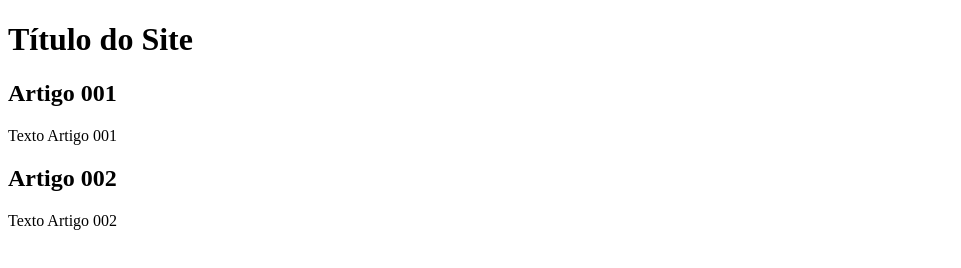
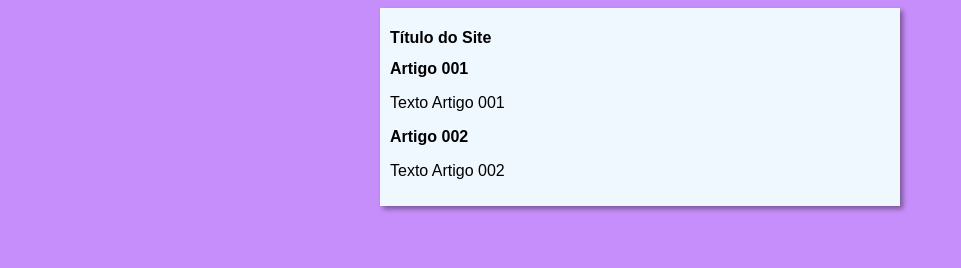
Before and after one commit to yurimiyamura/Projeto-site, a plain HTML site: page index.html in a window 1280 px wide. Shown: the whole page, without its empty margins (0-961 px from the left). Drawn offline with Linux system fonts and the light colour scheme.

Commit message:
start design

```diff
--- /dev/null
+++ b/estilos/style.css
@@ -0,0 +1,16 @@
+* {
+    font-family: Arial, Helvetica, sans-serif;
+    font-size: 16px;
+}
+
+body {
+    background-color: rgb(198, 142, 250);
+}
+
+main {
+    background-color: aliceblue;
+    width: 500px;
+    margin: auto;
+    padding: 10px;
+    box-shadow: 3px 3px 5px rgba(0, 0, 0, 0.4);
+}
--- a/index.html
+++ b/index.html
@@ -4,6 +4,7 @@
     <title>Título do site</title>
     <meta charset="utf-8">
     <meta name="viewport" content="width=device-width, initial-scale=1.0">
+    <link rel="stylesheet" href="estilos/style.css">
 </head>
 <body>
     <main>
```
